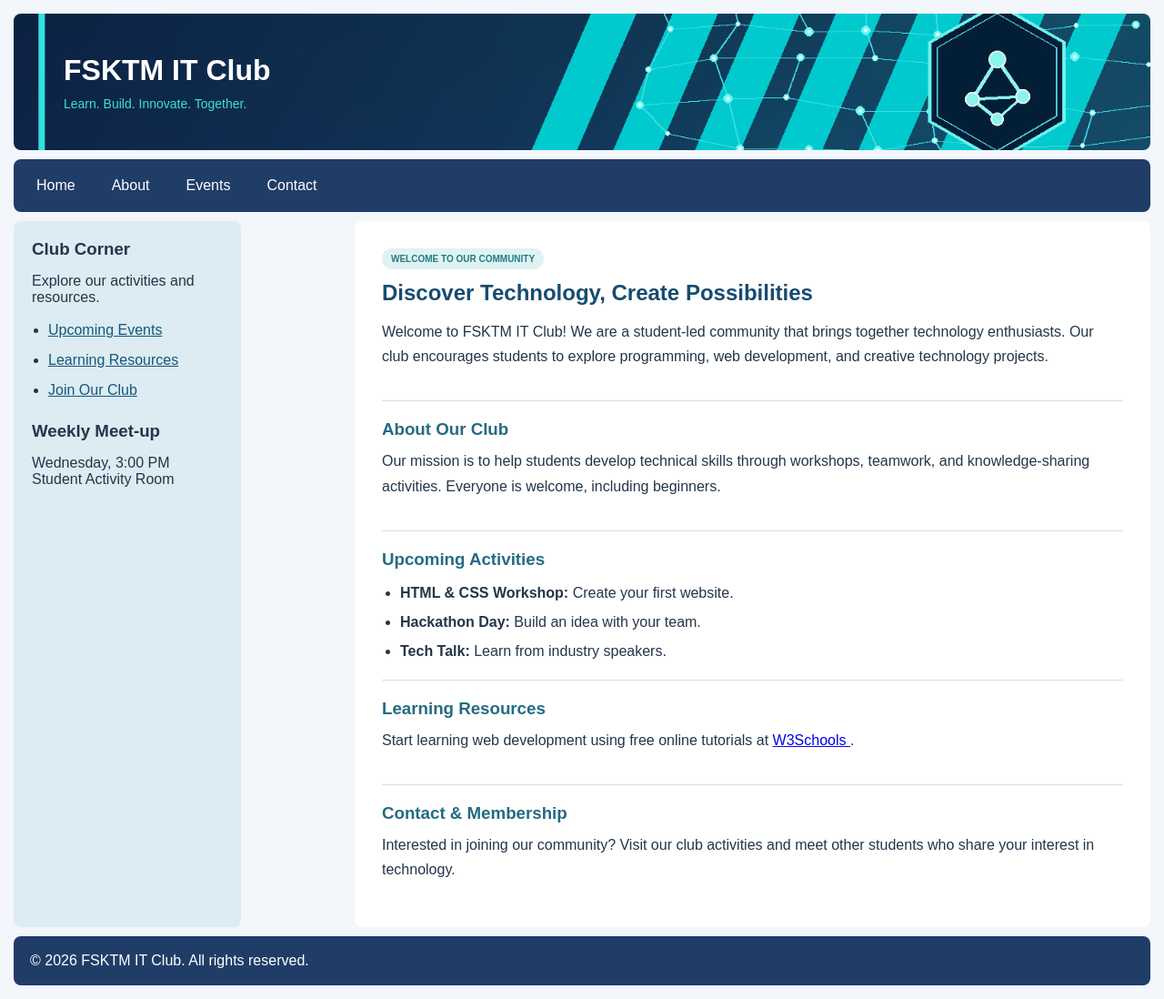
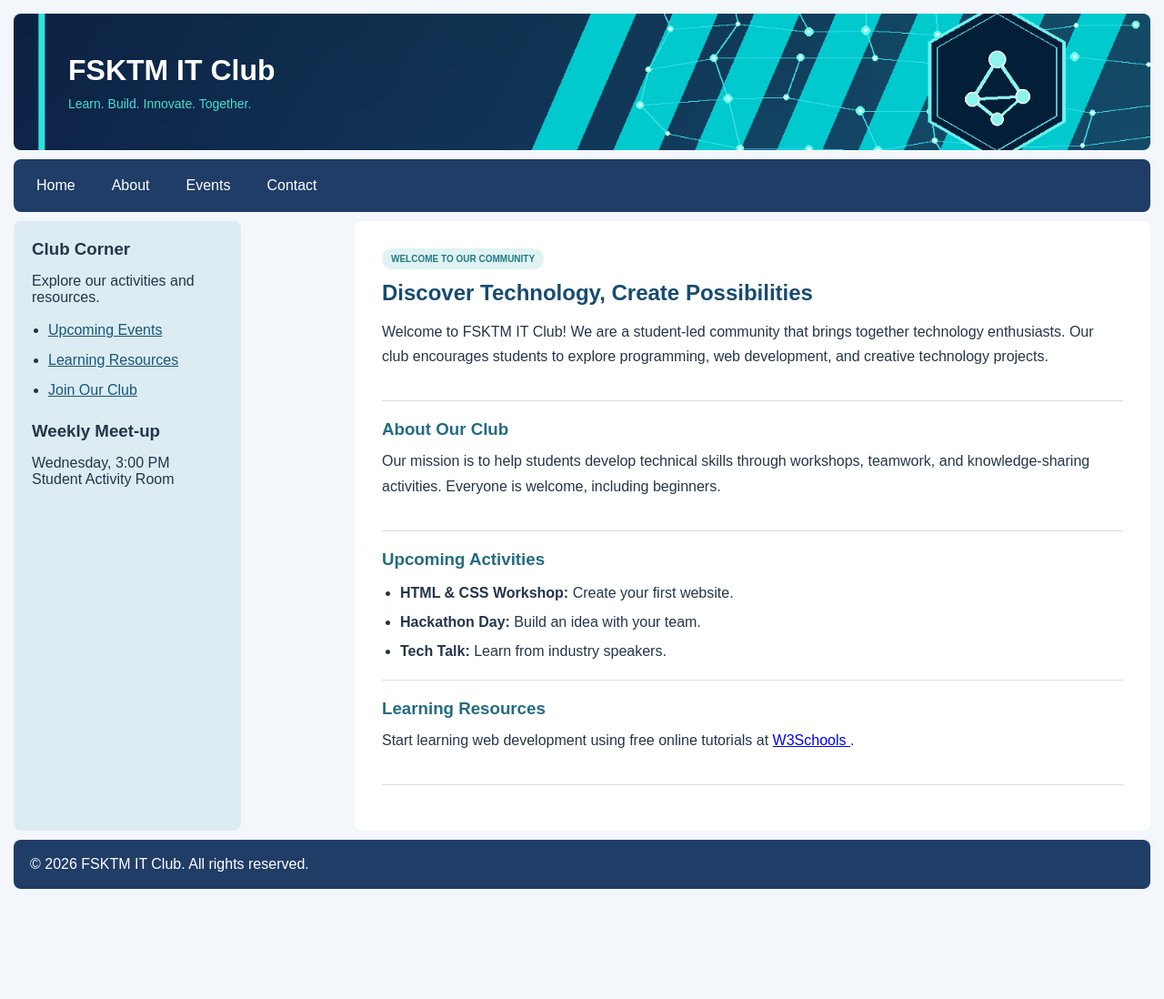
Before and after one commit to mengrosie/Lab_4, a plain HTML site: page index.html in a window 1280 px wide. Shown: the whole page at 91% size. After the commit the page ends 992 px from the top, so only its background shows below. Drawn offline with Linux system fonts and the light colour scheme.

Commit message:
modify header

```diff
--- a/index.html
+++ b/index.html
@@ -39,7 +39,7 @@
 
         color: white;
         padding: 25px;
-        padding-left: 55px;
+        padding-left: 60px;
         border-radius: 8px;
 
         display: flex;
@@ -293,14 +293,6 @@
               >.
             </p>
           </section>
-
-          <section id="contact">
-            <h3>Contact & Membership</h3>
-            <p>
-              Interested in joining our community? Visit our club activities and
-              meet other students who share your interest in technology.
-            </p>
-          </section>
         </main>
       </div>
 
```
